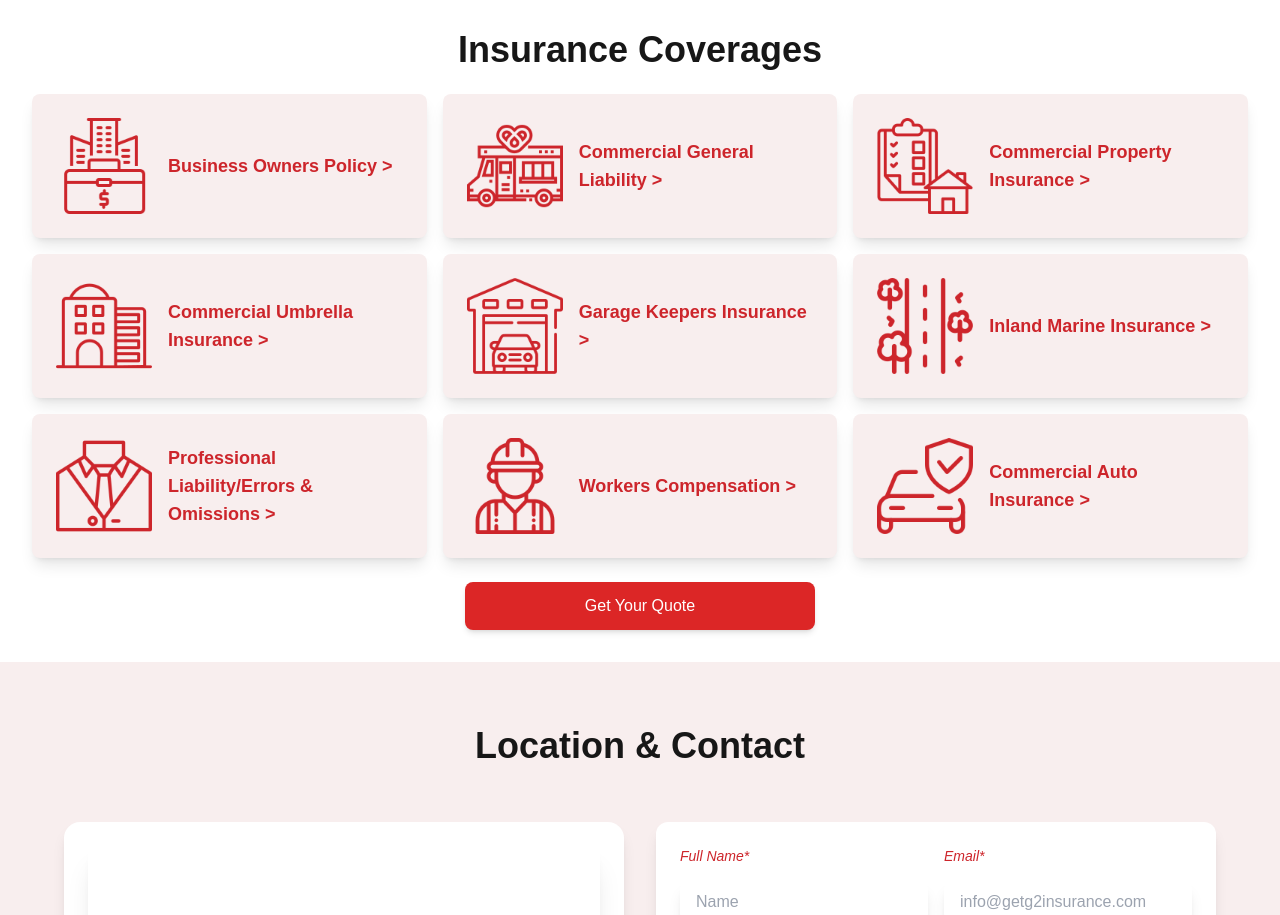
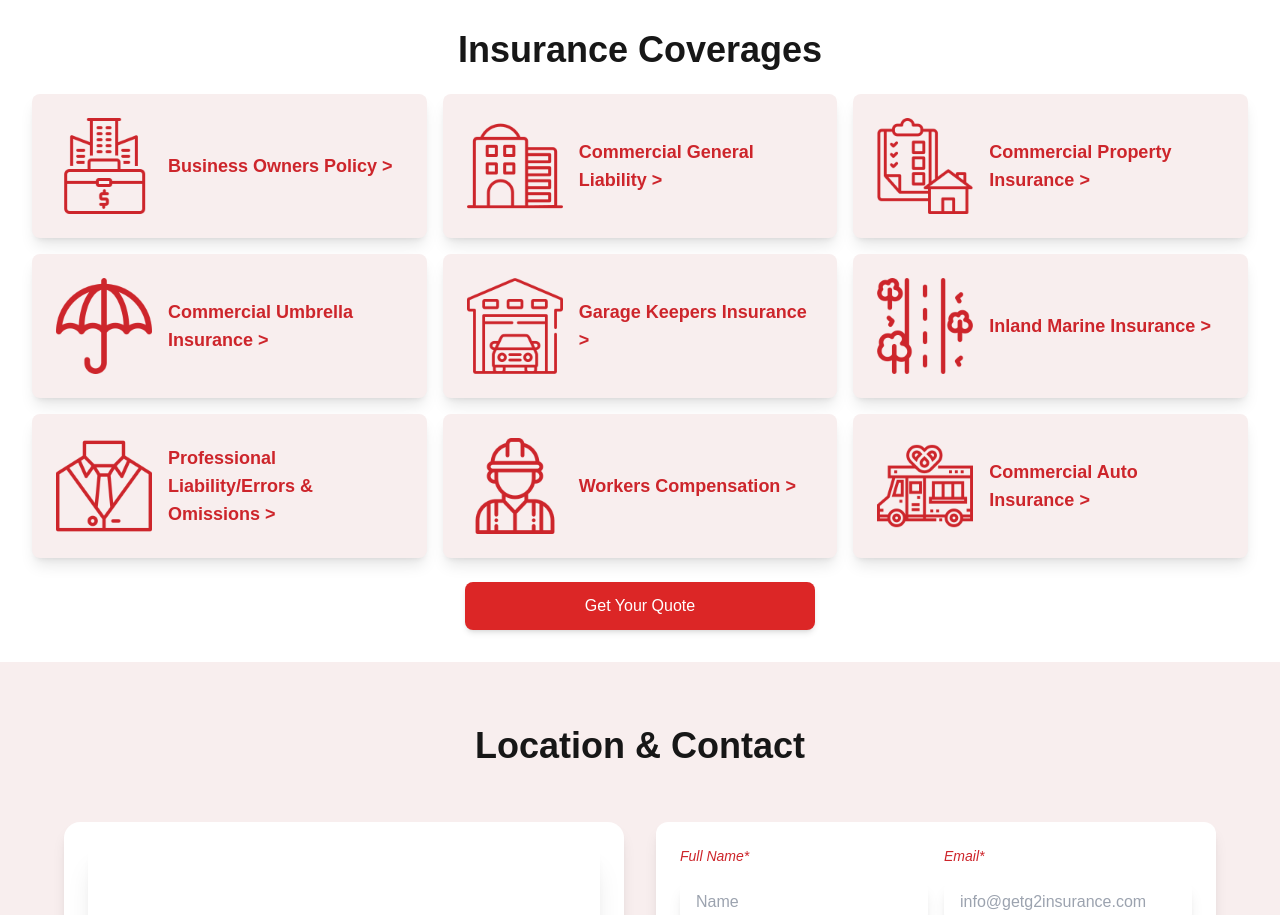
Before and after one commit to iisael9/G2Insurance, a Next.js app: page / in a window 1280 px wide. Shown: the part 919-1834 px from the top of the page. Built offline with nearby package versions, Linux system fonts and the light colour scheme; no server answers; grey boxes are pictures that could not be loaded.

Commit message:
Icons change

```diff
--- a/app/page.tsx
+++ b/app/page.tsx
@@ -11,14 +11,14 @@ export default function Home() {
 
   const insuranceCoverages = [
     { id: 1, title: 'Business Owners Policy', description: 'A combination of commercial general liability and property insurance to help protect your business against a variety of claims.', icon: '/business-and-business.png' },
-    { id: 2, title: 'Commercial General Liability', description: 'Protects your business from common lawsuits arising from everyday business activities.', icon: '/pretzel-truck.png' },
+    { id: 2, title: 'Commercial General Liability', description: 'Protects your business from common lawsuits arising from everyday business activities.', icon: '/commercial-structures.png' },
     { id: 3, title: 'Commercial Property Insurance', description: 'Protects your owned or rented building, plus equipment used to operate your business (Fire, Burglary, Theft, Wind, Lightning).', icon: '/property-sale.png' },
-    { id: 4, title: 'Commercial Umbrella Insurance', description: 'Provides an extra layer of liability protection by covering costs that go beyond your other liability coverage limits (Ex: CGL, WC, AL).', icon: '/commercial-structures.png' },
+    { id: 4, title: 'Commercial Umbrella Insurance', description: 'Provides an extra layer of liability protection by covering costs that go beyond your other liability coverage limits (Ex: CGL, WC, AL).', icon: '/umbrella.png' },
     { id: 5, title: 'Garage Keepers Insurance', description: "It protects your customers' vehicle when it's kept at a covered location to perform service. Vehicles are protected in case a vehicle is damaged by fire, theft, vandalism, and/or collision.", icon: '/garage.png' },
     { id: 6, title: 'Inland Marine Insurance', description: "Protects movable/business property that is transported on land or temporarily stored by a third party.", icon: '/unsealed-road.png' },
     { id: 7, title: 'Professional Liability/Errors & Omissions', description: "Protects business professionals from negligence or mistakes related to the professional services provided.", icon: '/suit-and-tie.png' },
     { id: 8, title: 'Workers Compensation', description: "Provides financial support for employees who get hurt or sick during work hours. It also protects employers from lawsuits related to work injuries.", icon: '/worker.png' },
-    { id: 9, title: 'Commercial Auto Insurance', description: "Covers business vehicles for things like injury to someone else, driver injury, damage to someone else's property and/or damage to your vehicle/s.", icon: '/auto.png' },
+    { id: 9, title: 'Commercial Auto Insurance', description: "Covers business vehicles for things like injury to someone else, driver injury, damage to someone else's property and/or damage to your vehicle/s.", icon: '/pretzel-truck.png' },
   ];
 
   const openModal = (coverage: SetStateAction<{ title: string; description: string; icon: string; }>) => {
```
